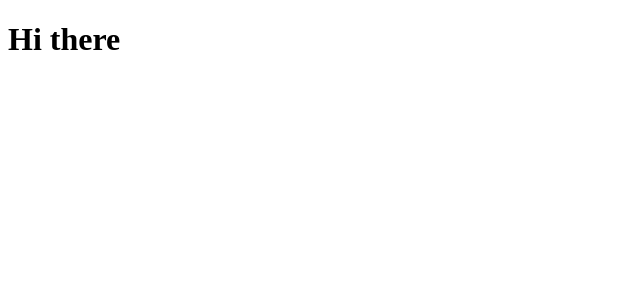
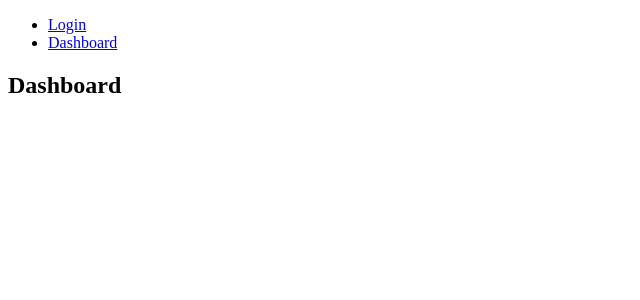
Before and after one commit to AG89z/login-form, a React (Vite) app: page /dashboard in a window 1280 px wide. Shown: the top 300 px of the page, without its empty margins (0-640 px from the left). Built offline with nearby package versions, Linux system fonts and the light colour scheme.

Commit message:
Setup router

```diff
--- a/package.json
+++ b/package.json
@@ -5,6 +5,7 @@
   "main": "index.js",
   "scripts": {
     "start": "parcel src/index.html",
+    "build": "rimraf dist && parcel build src/index.html",
     "lint": "npx eslint src",
     "lint:fix": "npx eslint src --fix"
   },
@@ -15,15 +16,18 @@
     "@types/parcel-env": "0.0.0",
     "@types/react": "^16.9.35",
     "@types/react-dom": "^16.9.8",
+    "@types/react-router-dom": "^5.1.5",
     "@typescript-eslint/eslint-plugin": "^2.34.0",
     "@typescript-eslint/parser": "^2.34.0",
     "eslint": "^7.0.0",
     "eslint-plugin-react": "^7.20.0",
     "parcel": "^1.12.4",
+    "rimraf": "^3.0.2",
     "typescript": "^3.9.3"
   },
   "dependencies": {
     "react": "^16.13.1",
-    "react-dom": "^16.13.1"
+    "react-dom": "^16.13.1",
+    "react-router-dom": "^5.2.0"
   }
 }
--- a/src/app.tsx
+++ b/src/app.tsx
@@ -1,9 +1,42 @@
-import * as React from 'react';
+import React from 'react';
+import {
+  BrowserRouter as Router,
+  Switch,
+  Route,
+  Link,
+  Redirect
+} from 'react-router-dom';
 
-function App(){
+import LoginPage from './pages/login';
+import DashboardPage from './pages/dashboard';
+
+export default function App() {
   return (
-    <h1>Hi there</h1>
+    <Router>
+      <div>
+        <nav>
+          <ul>
+            <li>
+              <Link to="/login">Login</Link>
+            </li>
+            <li>
+              <Link to="/dashboard">Dashboard</Link>
+            </li>
+          </ul>
+        </nav>
+
+        <Switch>
+          <Route exact path="/">
+            <Redirect to="/login"/>
+          </Route>
+          <Route path="/login">
+            <LoginPage />
+          </Route>
+          <Route path="/dashboard">
+            <DashboardPage />
+          </Route>
+        </Switch>
+      </div>
+    </Router>
   );
 }
-
-export default App;
--- a/src/index.html
+++ b/src/index.html
@@ -1,14 +1,14 @@
 <!DOCTYPE html>
 <html>
-<head>
-    <meta charset='utf-8'>
-    <meta http-equiv='X-UA-Compatible' content='IE=edge'>
+  <head>
+    <meta charset="utf-8" />
+    <meta http-equiv="X-UA-Compatible" content="IE=edge" />
     <title>Login form application</title>
-    <meta name='viewport' content='width=device-width, initial-scale=1'>
-    <link rel='stylesheet' type='text/css' media='screen' href='main.css'>
-</head>
-<body>
+    <meta name="viewport" content="width=device-width, initial-scale=1" />
+    <link rel="stylesheet" type="text/css" media="screen" href="main.css" />
+  </head>
+  <body>
     <div id="root"></div>
-    <script src='index.tsx'></script>
-</body>
+    <script src="index.tsx"></script>
+  </body>
 </html>
--- a/src/index.tsx
+++ b/src/index.tsx
@@ -1,4 +1,4 @@
-import * as React from 'react';
+import React from 'react';
 import ReactDOM from 'react-dom';
 
 import App from './app';
--- /dev/null
+++ b/src/pages/dashboard.tsx
@@ -0,0 +1,7 @@
+import React from 'react';
+
+function DashboardPage() {
+  return <h2>Dashboard</h2>;
+}
+
+export default DashboardPage;
--- /dev/null
+++ b/src/pages/login.tsx
@@ -0,0 +1,7 @@
+import React from 'react';
+
+function LoginPage() {
+  return <h2>Login</h2>;
+}
+
+export default LoginPage;
--- a/tsconfig.json
+++ b/tsconfig.json
@@ -39,7 +39,7 @@
     // "noFallthroughCasesInSwitch": true,    /* Report errors for fallthrough cases in switch statement. */
 
     /* Module Resolution Options */
-    // "moduleResolution": "node",            /* Specify module resolution strategy: 'node' (Node.js) or 'classic' (TypeScript pre-1.6). */
+    "moduleResolution": "node",            /* Specify module resolution strategy: 'node' (Node.js) or 'classic' (TypeScript pre-1.6). */
     // "baseUrl": "",                       /* Base directory to resolve non-absolute module names. */
     // "paths": {},                           /* A series of entries which re-map imports to lookup locations relative to the 'baseUrl'. */
     // "rootDirs": [],                        /* List of root folders whose combined content represents the structure of the project at runtime. */
```
Also changed, not shown: 2 other files (tests, documents, lock files or other folders).
